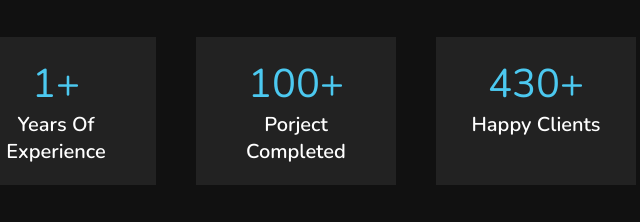
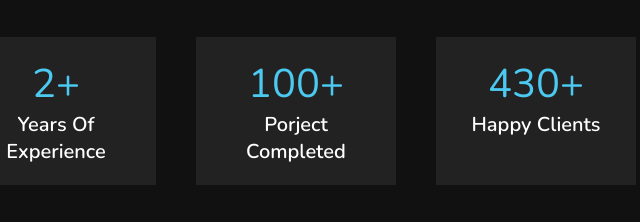
Before and after one commit to asmatismaill/portofolioasmatismaill, a plain HTML site: page index.html in a window 1280 px wide. Shown: the part 1204-1426 px from the top of the page, 519-1159 px from the left. Drawn offline with nearby package versions, Linux system fonts and the light colour scheme.

Commit message:
Update index.html

```diff
--- a/index.html
+++ b/index.html
@@ -104,7 +104,7 @@
     <div class="counter">
 
         <div class="box">
-            <span>1+</span>
+            <span>2+</span>
             <h3>years of experience</h3>
         </div>
 
```
